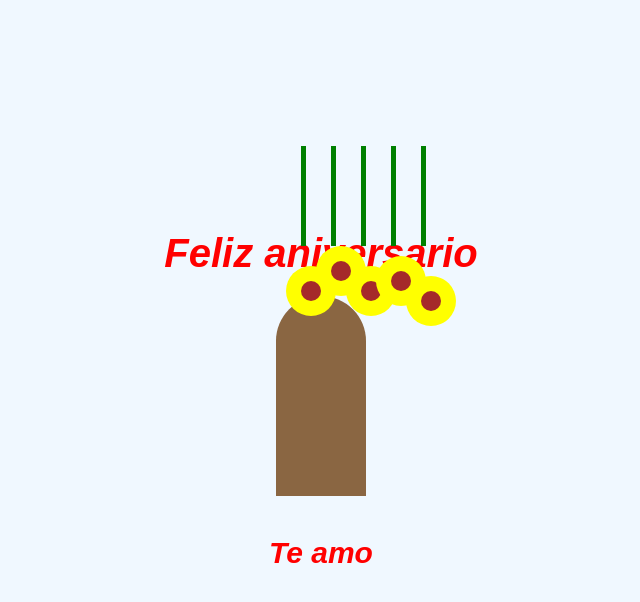
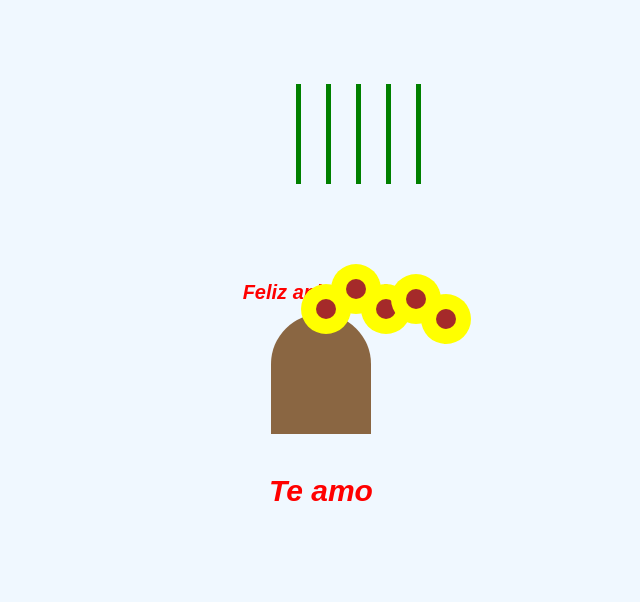
Before and after one commit to JorgeFu33/ella, a plain HTML site: page index.html in a window 1280 px wide. Shown: the whole page, without its empty margins (319-959 px from the left). Drawn offline with Linux system fonts and the light colour scheme.

Commit message:
Update index.html

```diff
--- a/index.html
+++ b/index.html
@@ -23,8 +23,8 @@
         }
 
         h1 {
-            font-size: 40px;
-            margin-bottom: 20px;
+            font-size: 20px;
+            margin-bottom: 10px;
         }
 
         h2 {
@@ -33,8 +33,8 @@
         }
 
         .jarro {
-            width: 90px;
-            height: 200px;
+            width: 100px;
+            height: 120px;
             background-color: #8a6642;
             border-radius: 80px 80px 0 0;
             position: relative;
@@ -69,11 +69,11 @@
         }
 
         /* Posiciones de los tallos y flores */
-        .flower1 { left: 10px; top: -30px; }
-        .flower2 { left: 40px; top: -50px; }
-        .flower3 { left: 70px; top: -30px; }
-        .flower4 { left: 100px; top: -40px; }
-        .flower5 { left: 130px; top: -20px; }
+        .flower1 { left: 30px; top: -30px; }
+        .flower2 { left: 60px; top: -50px; }
+        .flower3 { left: 90px; top: -30px; }
+        .flower4 { left: 120px; top: -40px; }
+        .flower5 { left: 150px; top: -20px; }
 
         .stem1 { left: 25px; }
         .stem2 { left: 55px; }
```
